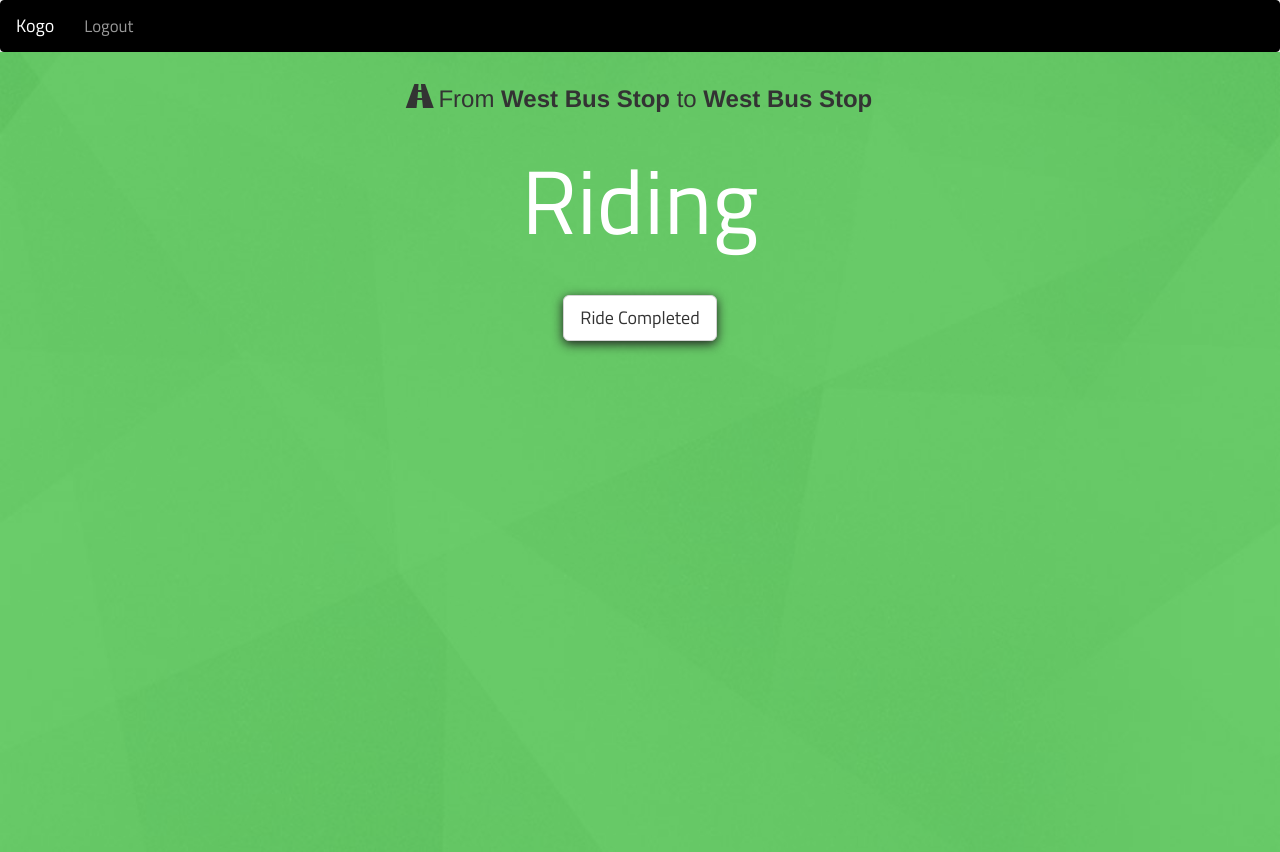
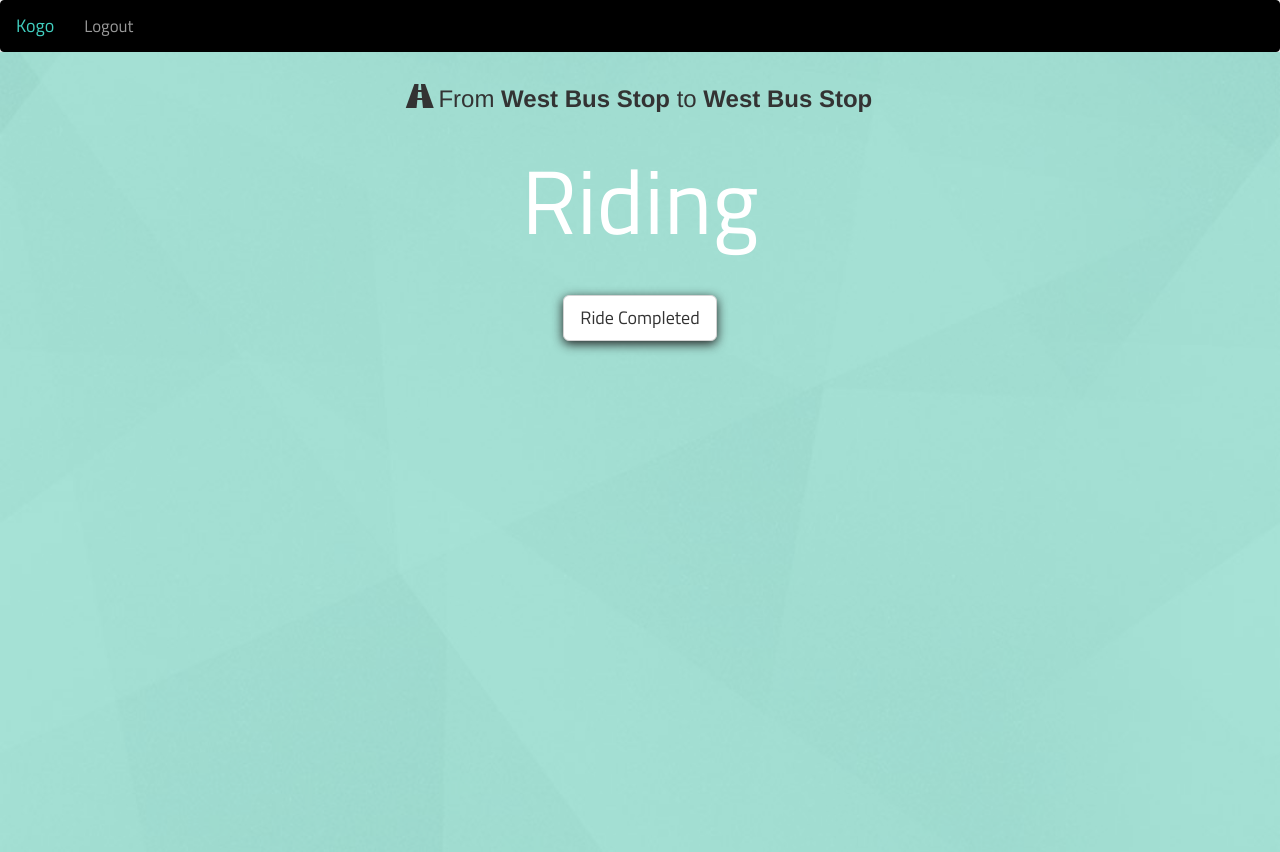
Before and after one commit to akyker20/KogoStudents, a Django app: template kogo/templates/drivers/ride_in_progress.html in a window 1280 px wide. Run offline with Django 3.2, Linux system fonts and the light colour scheme; the template is opened without the code that fills it: values that come from a table or form of the project are taken from there, others are empty; data comes from the database, SQL or seed files in the repository; both versions use the stored data as it was after the commit; tables that the repository leaves empty hold one stand-in row (values such as "Sample post"); parts of the project's set-up code (start-up, migrations or seed data) failed here and were passed over; some libraries are stand-ins or nearby versions.

Commit message:
changed colors

```diff
--- a/kogo/static/css/style.css
+++ b/kogo/static/css/style.css
@@ -43,7 +43,7 @@ span.glyphicon-remove {
 /* Navbar styling */
 
 div.navbar-header a.navbar-brand {
-	color: white;
+	color: #41CFC0;
 }
 
 nav.navbar.navbar-inverse {
@@ -125,7 +125,7 @@ div.content-holder {
 }
 
 div.wait-background {
-	background: rgba(0, 173, 0, 0.57);
+	background: rgba(106, 211, 191, 0.57);
 	margin-top: 0px;
 	height: 100%;
 	text-align: center;
@@ -182,6 +182,8 @@ button.num-requests {
 	top: 30px;
 	padding: 0px 20px;
 	font-size: 24px;
+	background: #41CFC0;
+	border-color: #41CFC0;
 }
 
 div.btn-holder:last-child {
```
Also changed, not shown: db.sqlite3.
